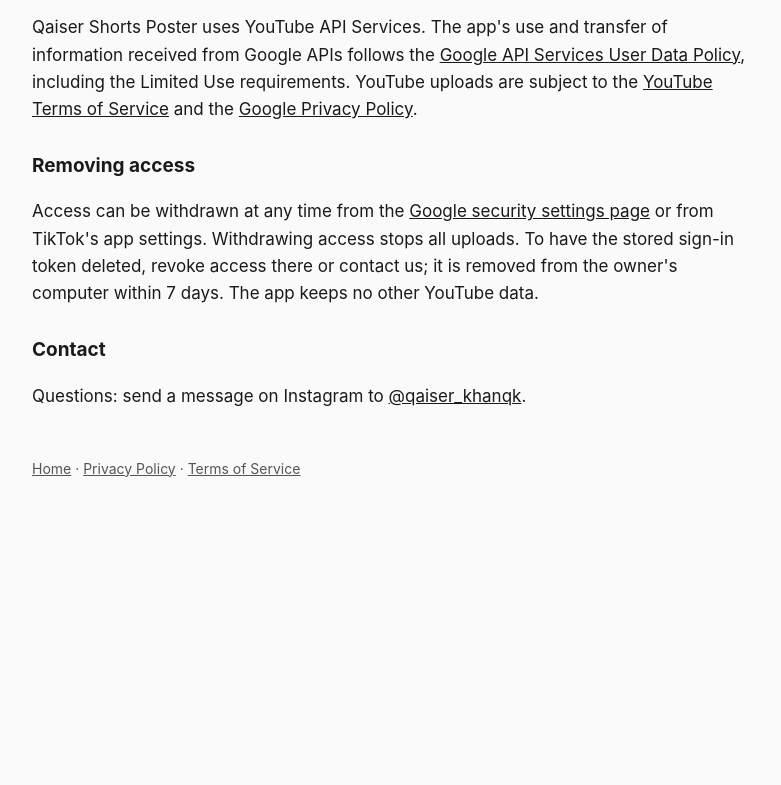
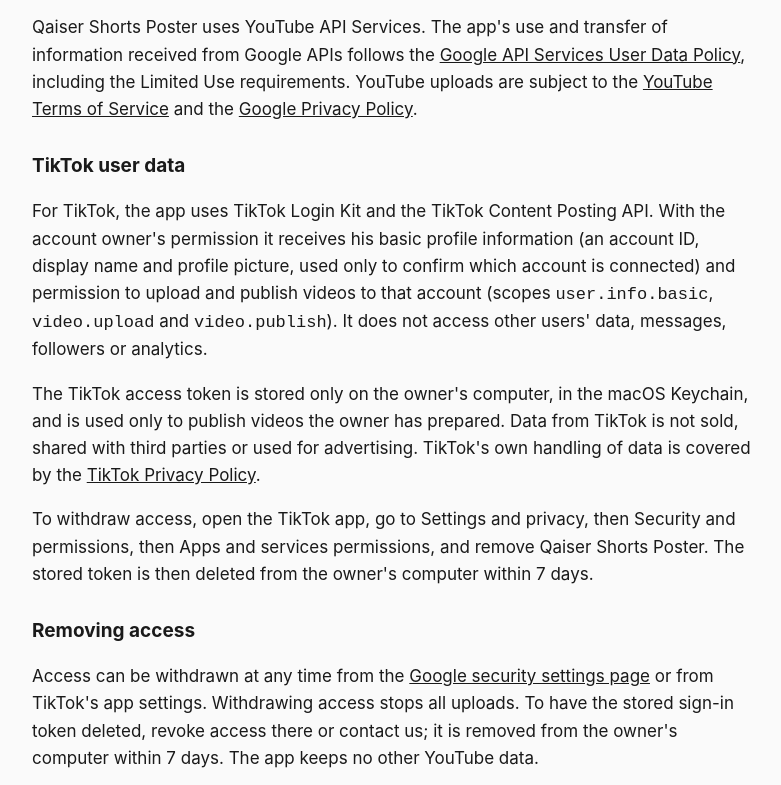
Before and after one commit to qaiserkhanqk/qaiserkhanqk.github.io, a plain HTML site: page privacy.html in a window 1280 px wide. Shown: the part 748-1533 px from the top of the page, without its empty margins (248-1029 px from the left). Before the commit the page ends 1268 px from the top, so only its background shows below. Drawn offline with Linux system fonts and the light colour scheme.

Commit message:
Add TikTok data use, revocation and terms links
Co-Authored-By: Claude Opus 5.5 <noreply@anthropic.com>

```diff
--- a/privacy.html
+++ b/privacy.html
@@ -10,6 +10,10 @@
 <p>Sign-in tokens are stored only on the account owner's own computer, in the macOS Keychain. Videos and captions stay on that computer until they are uploaded to the platform the owner chose.</p>
 <h2>Google user data</h2>
 <p>Qaiser Shorts Poster uses YouTube API Services. The app's use and transfer of information received from Google APIs follows the <a href="https://developers.google.com/terms/api-services-user-data-policy">Google API Services User Data Policy</a>, including the Limited Use requirements. YouTube uploads are subject to the <a href="https://www.youtube.com/t/terms">YouTube Terms of Service</a> and the <a href="https://policies.google.com/privacy">Google Privacy Policy</a>.</p>
+<h2>TikTok user data</h2>
+<p>For TikTok, the app uses TikTok Login Kit and the TikTok Content Posting API. With the account owner's permission it receives his basic profile information (an account ID, display name and profile picture, used only to confirm which account is connected) and permission to upload and publish videos to that account (scopes <code>user.info.basic</code>, <code>video.upload</code> and <code>video.publish</code>). It does not access other users' data, messages, followers or analytics.</p>
+<p>The TikTok access token is stored only on the owner's computer, in the macOS Keychain, and is used only to publish videos the owner has prepared. Data from TikTok is not sold, shared with third parties or used for advertising. TikTok's own handling of data is covered by the <a href="https://www.tiktok.com/legal/privacy-policy">TikTok Privacy Policy</a>.</p>
+<p>To withdraw access, open the TikTok app, go to Settings and privacy, then Security and permissions, then Apps and services permissions, and remove Qaiser Shorts Poster. The stored token is then deleted from the owner's computer within 7 days.</p>
 <h2>Removing access</h2>
 <p>Access can be withdrawn at any time from the <a href="https://security.google.com/settings/security/permissions">Google security settings page</a> or from TikTok's app settings. Withdrawing access stops all uploads. To have the stored sign-in token deleted, revoke access there or contact us; it is removed from the owner's computer within 7 days. The app keeps no other YouTube data.</p>
 <h2>Contact</h2>
```
Also changed, not shown: terms.html (+3 -1 lines).
